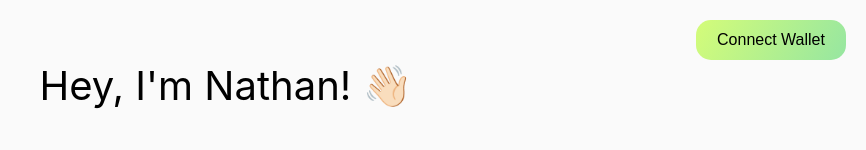
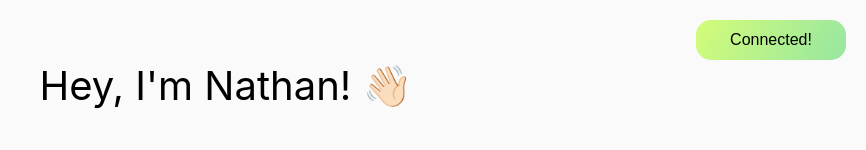
Before and after one commit to nwthomas/wave-website, a React (Create React App) app in the folder client/: page / in a window 1280 px wide. Shown: the top 150 px of the page, without its empty margins (414-1280 px from the left). Built offline with nearby package versions, Linux system fonts and the light colour scheme.

Commit message:
Update button to say connected with wallet

```diff
--- a/client/src/App.js
+++ b/client/src/App.js
@@ -56,7 +56,7 @@ function App() {
         <button>Wave at me</button>
         <div>
           <ConnectWalletButton onClick={handleConnectWalletClick}>
-            Connect Wallet
+            {account.length ? "Connect Wallet" : "Connected!"}
           </ConnectWalletButton>
         </div>
       </RootStyles>
```
